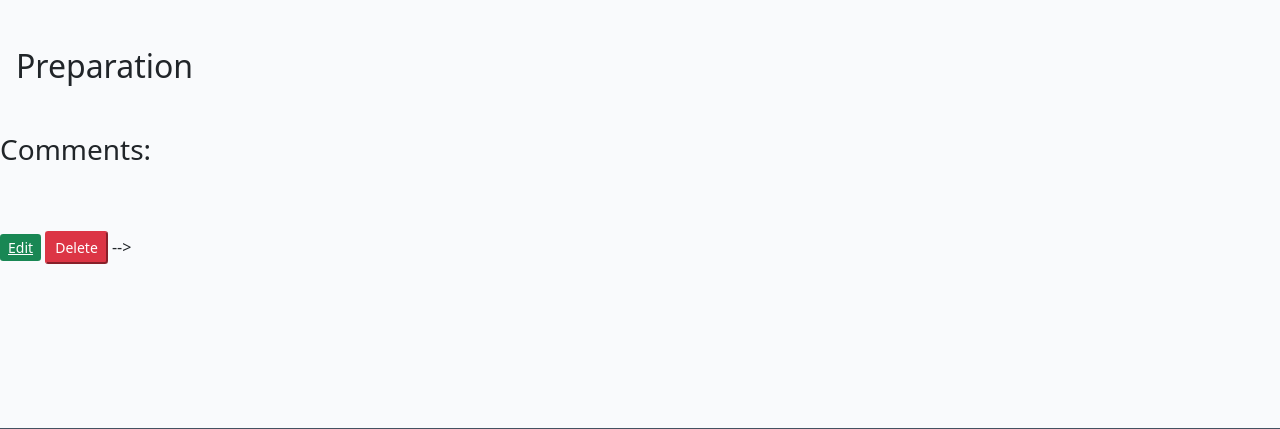
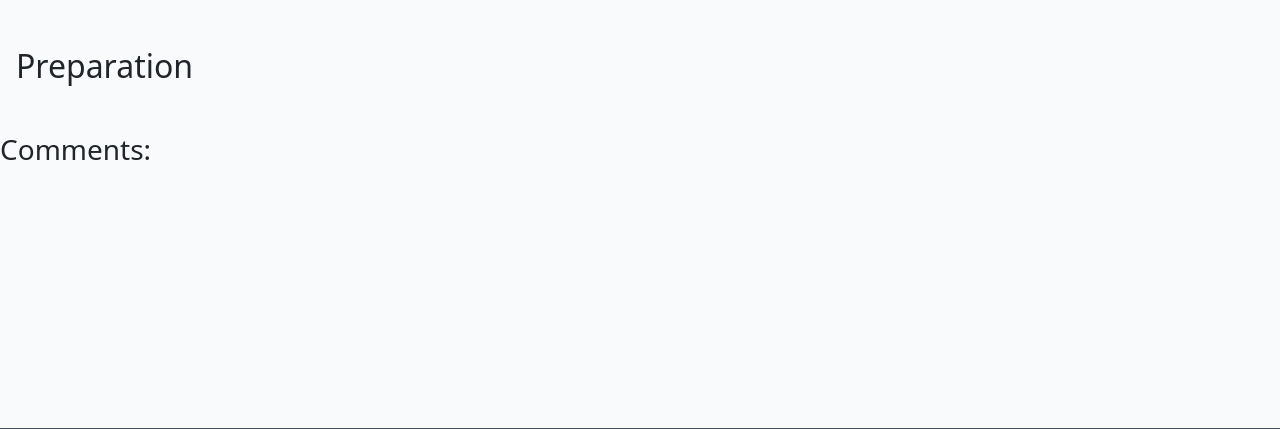
Before and after one commit to SnezhanaZdravkova/RecipesBook, a Django app: template templates/recipe_detail.html in a window 1280 px wide. Shown: the part 292-721 px from the top of the page. Run offline with Django 3.2, Linux system fonts and the light colour scheme; the template is opened without the code that fills it: values that come from a table or form of the project are taken from there, others are empty; a user stored in the database is signed in; some libraries are stand-ins or nearby versions.

Commit message:
Add edit comment button into for-loop

```diff
--- a/templates/recipe_detail.html
+++ b/templates/recipe_detail.html
@@ -94,14 +94,10 @@
                 </p>
                 <!-- The body of the comment goes before the | -->
                 {{ comment.body | linebreaks }}
-            </div>
-            <!-- Our for loop ends here -->
-            {% endfor %}
-        </div>
-    </div>
+                <p class="font-weight-bold">
                 {% if user.is_authenticated and author.username == comment.name %}
                 <a href="{% url 'edit_comment' comment.id %}" class="btn-sm btn-success ">Edit</a>
-        <button type="button" class="btn-sm btn-danger" data-toggle="modal" data-target="#myModal">Delete</button> -->
+                <button type="button" class="btn-sm btn-danger" data-toggle="modal" data-target="#myModal">Delete</button>
                     <!-- Modal -->
                     <div id="myModal" class="modal fade" role="dialog">
                         <div class="modal-dialog">
@@ -122,6 +118,13 @@
                         </div>
                     </div>
                 {% endif %}
+                </p>
+            </div>
+            <!-- Our for loop ends here -->
+            {% endfor %}
+        </div>
+    </div>
+
 <!-- </div>         -->
 
             <!-- <div class="row">
```
Lines whose indentation alone changed are shown as unchanged.
